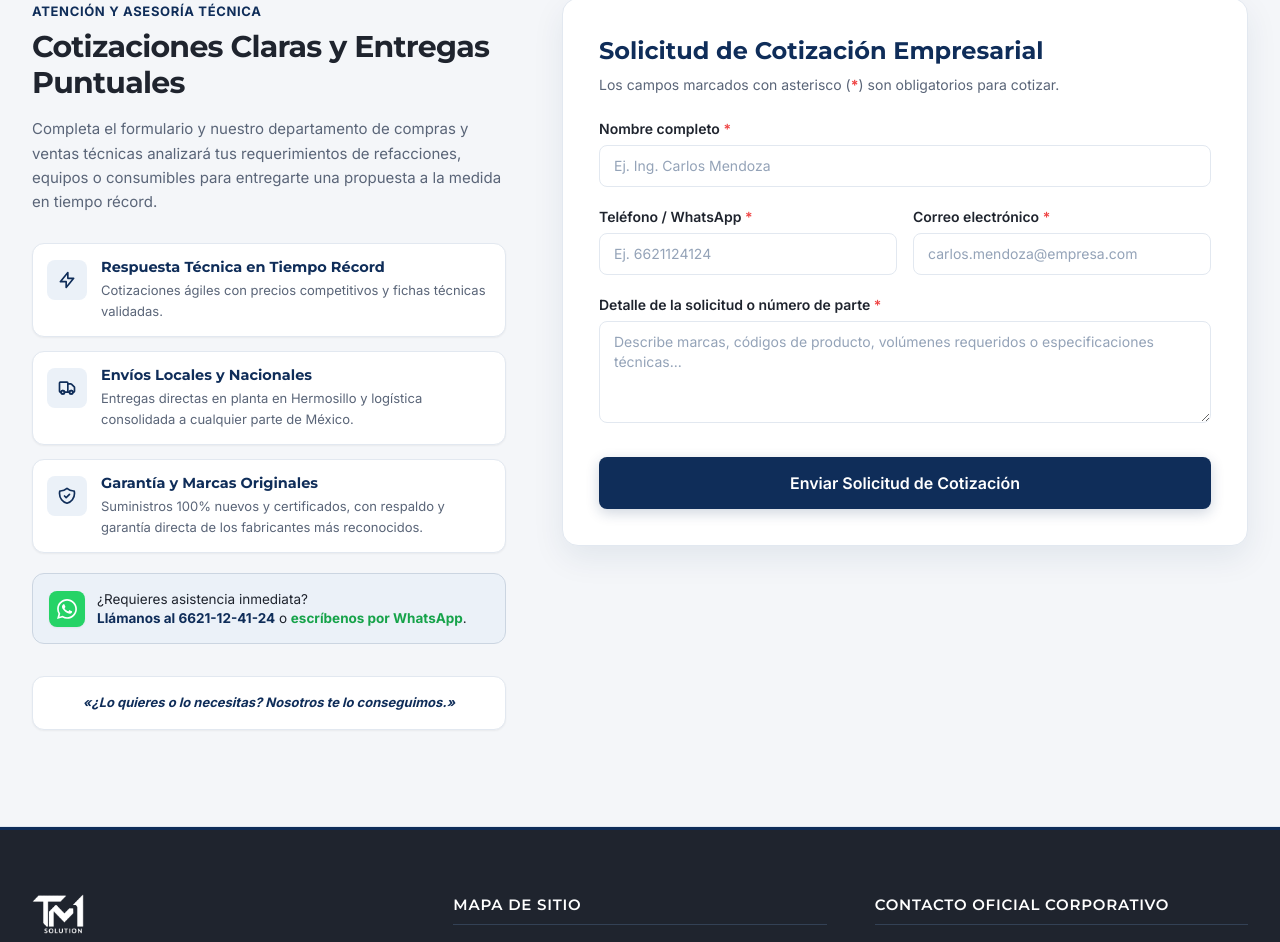
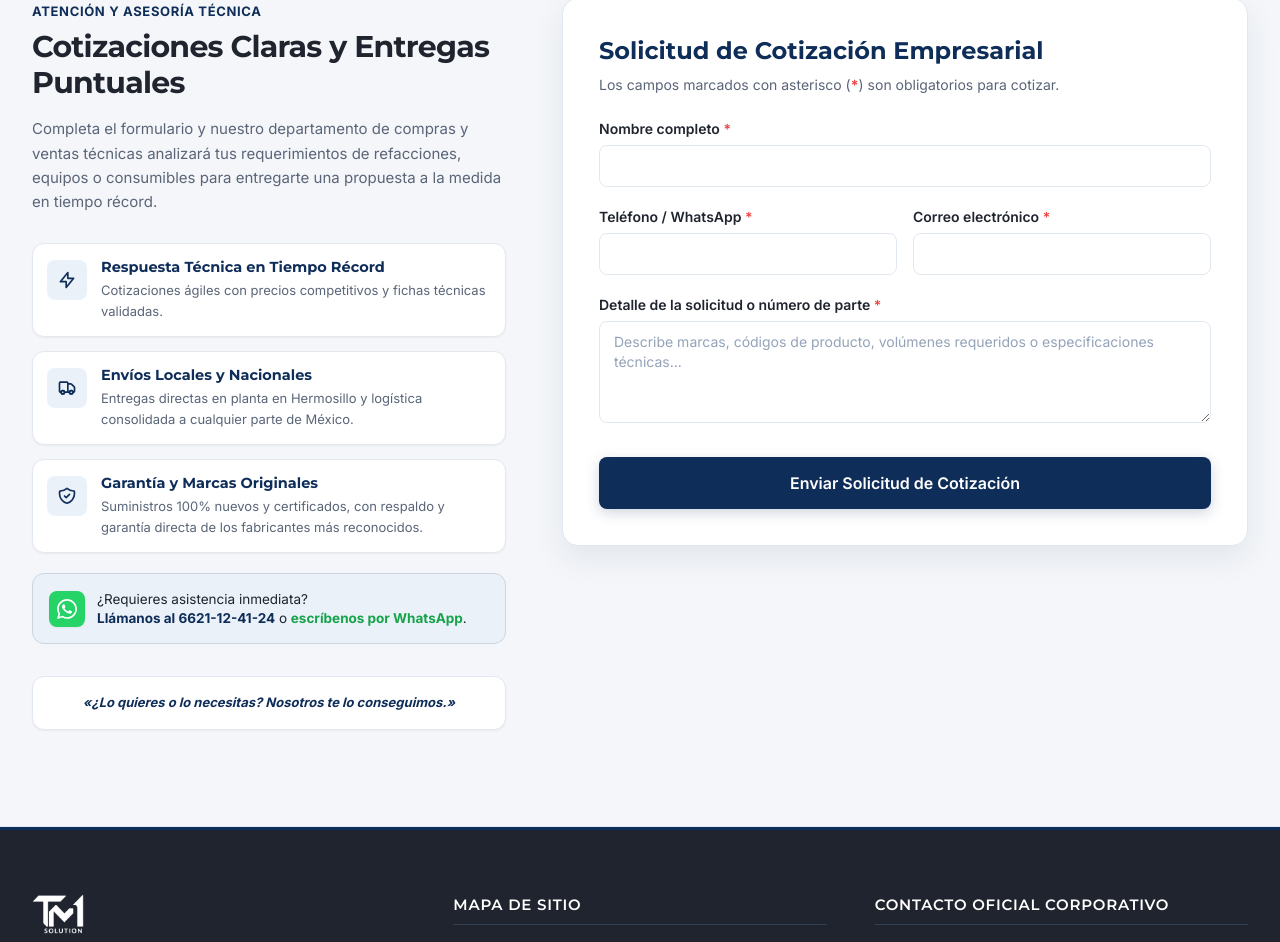
Before and after one commit to albertope18031-ctrl/tmsolution, a Next.js app: page / in a window 1280 px wide. Shown: the part 3089-4031 px from the top of the page. Built offline with nearby package versions, Linux system fonts and the light colour scheme.

Commit message:
Add files via upload

```diff
--- a/components/Quote/QuoteForm.tsx
+++ b/components/Quote/QuoteForm.tsx
@@ -167,7 +167,6 @@ export const QuoteForm: React.FC = () => {
             required
             value={formData.fullName}
             onChange={handleChange}
-            placeholder="Ej. Ing. Carlos Mendoza"
             className="w-full px-3.5 py-2.5 rounded-lg border border-[#E2E8F0] text-sm text-[#1F242E] placeholder-[#94A3B8] focus:outline-none focus:ring-2 focus:ring-[#0F2D59] focus:border-transparent transition-all"
           />
         </div>
@@ -187,7 +186,6 @@ export const QuoteForm: React.FC = () => {
               maxLength={10}
               value={formData.phone}
               onChange={handleChange}
-              placeholder="Ej. 6621124124"
               className="w-full px-3.5 py-2.5 rounded-lg border border-[#E2E8F0] text-sm text-[#1F242E] placeholder-[#94A3B8] focus:outline-none focus:ring-2 focus:ring-[#0F2D59] focus:border-transparent transition-all"
             />
           </div>
@@ -203,7 +201,6 @@ export const QuoteForm: React.FC = () => {
               required
               value={formData.email}
               onChange={handleChange}
-              placeholder="carlos.mendoza@empresa.com"
               className="w-full px-3.5 py-2.5 rounded-lg border border-[#E2E8F0] text-sm text-[#1F242E] placeholder-[#94A3B8] focus:outline-none focus:ring-2 focus:ring-[#0F2D59] focus:border-transparent transition-all"
             />
           </div>
```
